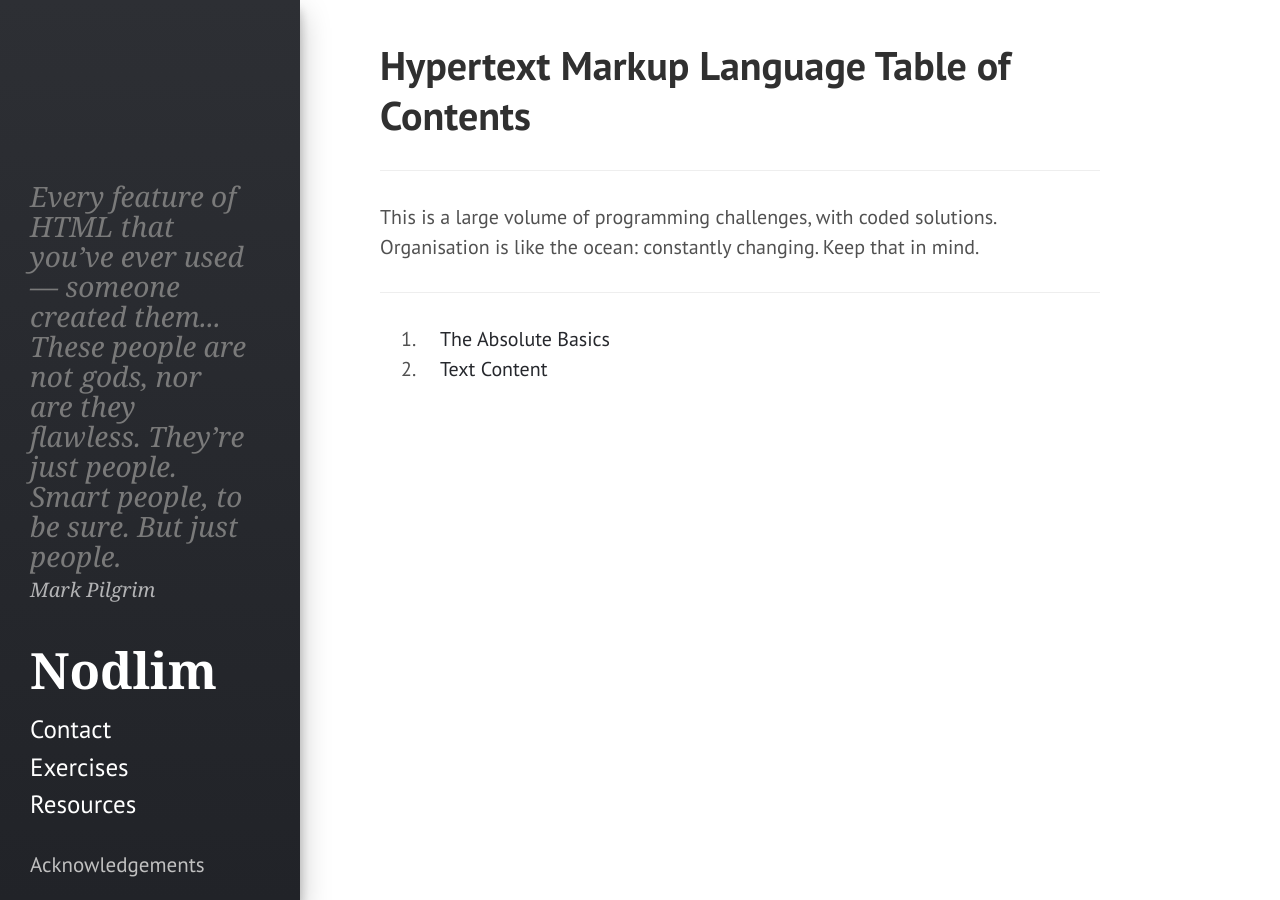
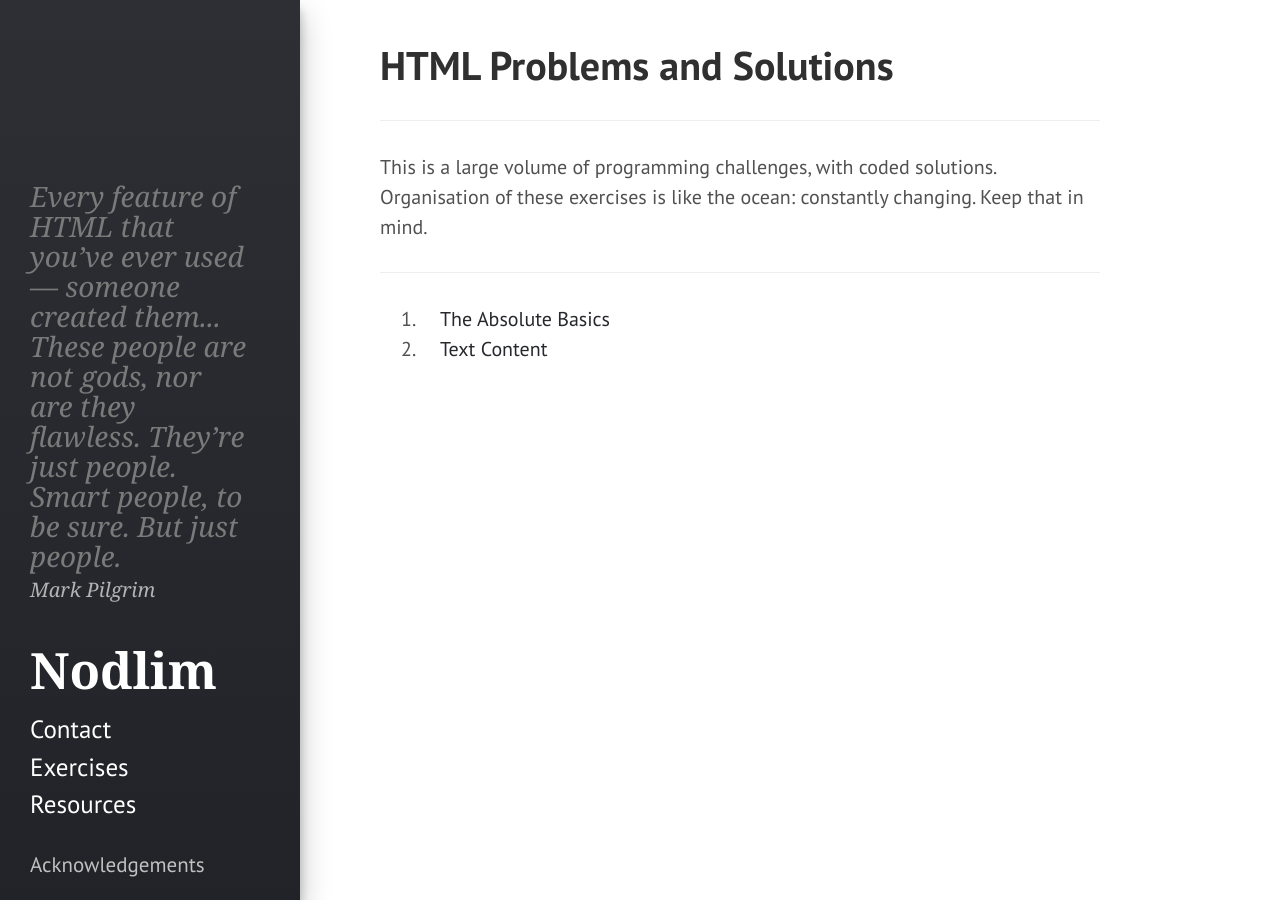
Before and after one commit to kranzuft/nodlim_old, a Jekyll site: the page built from _html/index.html, in a window 1280 px wide. Built offline with Jekyll 4.4.1, drawn with Linux system fonts in a browser that asks for light colours.

Commit message:
minor syntax fixes

```diff
--- a/_html/index.html
+++ b/_html/index.html
@@ -1,7 +1,7 @@
 ---
 layout: topic
 title: HTML
-mainhead: Hypertext Markup Language Table of Contents
+mainhead: HTML Problems and Solutions
 quote: Every feature of HTML that you’ve ever used — someone created them... These people are not gods, nor are they flawless. They’re just people. Smart people, to be sure. But just people.
 qauth: Mark Pilgrim
 ---
@@ -10,7 +10,7 @@
 
 <section class="description"></section>
   <p>
-    This is a large volume of programming challenges, with coded solutions. Organisation is like the ocean: constantly changing. Keep that in mind.
+    This is a large volume of programming challenges, with coded solutions. Organisation of these exercises is like the ocean: constantly changing. Keep that in mind.
   </p>
 </section>
 
```
Also changed, not shown: exercises.md (+2 -2 lines).
